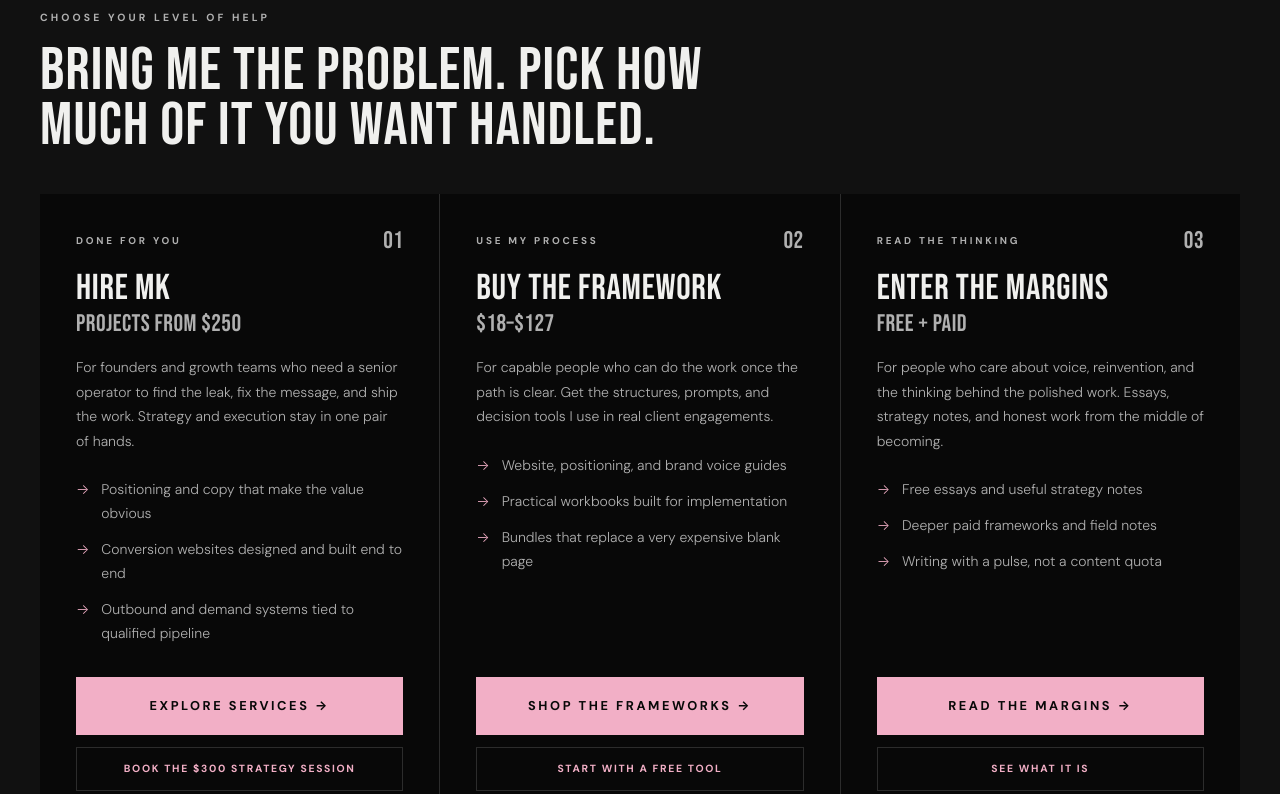
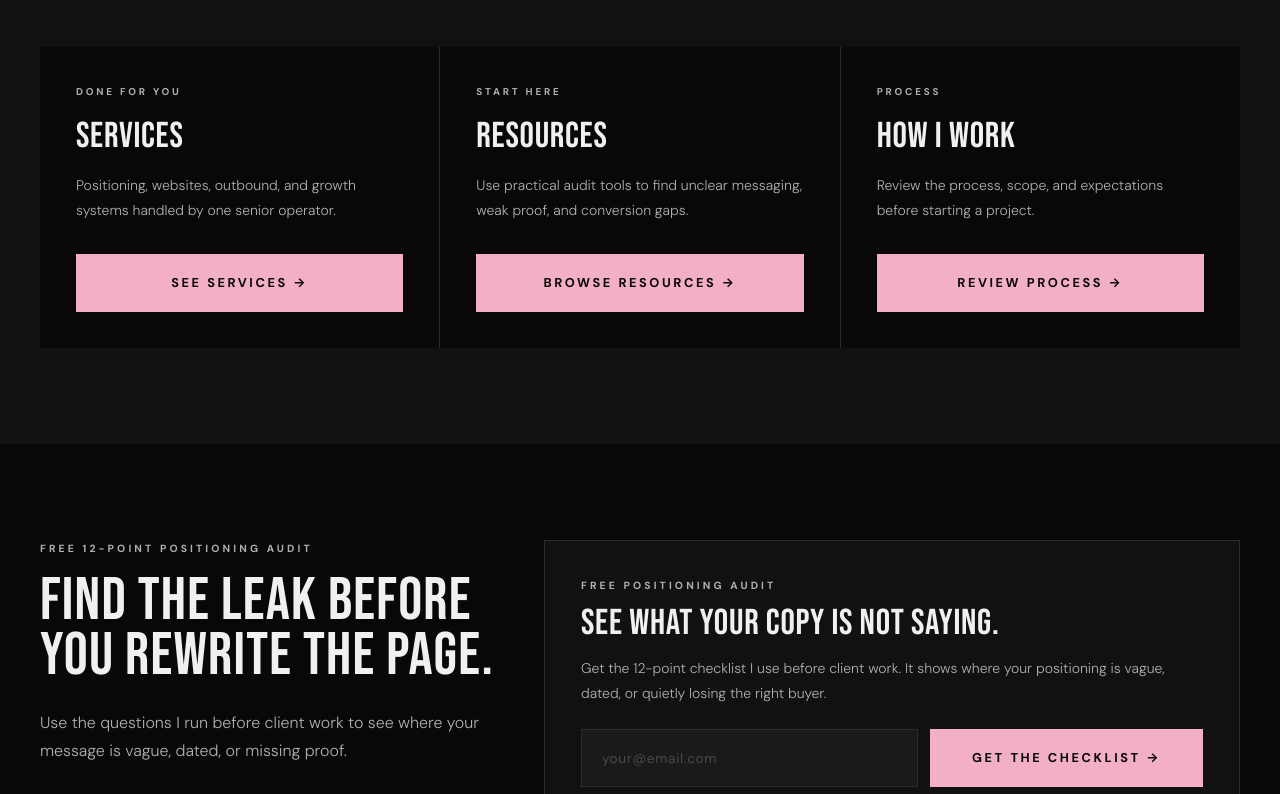
Before and after one commit to empathicmk-svg/mkp-changes, a Next.js app: page / in a window 1280 px wide. Shown: the part 886-1680 px from the top of the page. Built offline with nearby package versions, Linux system fonts and the light colour scheme; a web font is replaced by a local one.

Commit message:
Simplify live homepage to services focus

```diff
--- a/app/page.tsx
+++ b/app/page.tsx
@@ -2,65 +2,34 @@ import type { Metadata } from "next";
 import Link from "next/link";
 import InlineLeadCapture from "@/app/components/InlineLeadCapture";
 import LegacyOfferingsRedirect from "@/app/components/LegacyOfferingsRedirect";
-import { STRIPE_SESSION, SUBSTACK_URL } from "@/app/lib/config";
 
 export const metadata: Metadata = {
   title: "MK Parrish — Growth Strategy, Websites & Messaging",
   description:
-    "MK Parrish builds sharper positioning, conversion websites, outbound, and demand systems that turn how B2B companies are seen into qualified pipeline.",
+    "Growth strategy, conversion websites, positioning, and messaging for B2B companies.",
 };
 
-const paths = [
+const cards = [
   {
-    number: "01",
     eyebrow: "Done for you",
-    title: "Hire MK",
-    price: "Projects from $250",
-    desc: "For founders and growth teams who need a senior operator to find the leak, fix the message, and ship the work. Strategy and execution stay in one pair of hands.",
-    bullets: [
-      "Positioning and copy that make the value obvious",
-      "Conversion websites designed and built end to end",
-      "Outbound and demand systems tied to qualified pipeline",
-    ],
-    primaryHref: "/services#offerings",
-    primaryLabel: "Explore Services",
-    secondaryHref: STRIPE_SESSION,
-    secondaryLabel: "Book The $300 Strategy Session",
-    external: false,
+    title: "Services",
+    text: "Positioning, websites, outbound, and growth systems handled by one senior operator.",
+    href: "/services#offerings",
+    cta: "See Services",
   },
   {
-    number: "02",
-    eyebrow: "Use my process",
-    title: "Buy the Framework",
-    price: "$18–$127",
-    desc: "For capable people who can do the work once the path is clear. Get the structures, prompts, and decision tools I use in real client engagements.",
-    bullets: [
-      "Website, positioning, and brand voice guides",
-      "Practical workbooks built for implementation",
-      "Bundles that replace a very expensive blank page",
-    ],
-    primaryHref: "/shelf",
-    primaryLabel: "Shop the Frameworks",
-    secondaryHref: "/resources",
-    secondaryLabel: "Start With a Free Tool",
-    external: false,
+    eyebrow: "Start here",
+    title: "Resources",
+    text: "Use practical audit tools to find unclear messaging, weak proof, and conversion gaps.",
+    href: "/resources",
+    cta: "Browse Resources",
   },
   {
-    number: "03",
-    eyebrow: "Read the thinking",
-    title: "Enter The Margins",
-    price: "Free + paid",
-    desc: "For people who care about voice, reinvention, and the thinking behind the polished work. Essays, strategy notes, and honest work from the middle of becoming.",
-    bullets: [
-      "Free essays and useful strategy notes",
-      "Deeper paid frameworks and field notes",
-      "Writing with a pulse, not a content quota",
-    ],
-    primaryHref: SUBSTACK_URL,
-    primaryLabel: "Read The Margins",
-    secondaryHref: "/margins",
-    secondaryLabel: "See What It Is",
-    external: true,
+    eyebrow: "Process",
+    title: "How I Work",
+    text: "Review the process, scope, and expectations before starting a project.",
+    href: "/how-i-work",
+    cta: "Review Process",
   },
 ] as const;
 
@@ -75,96 +44,43 @@ export default function HomePage() {
         </div>
         <div className="relative mx-auto max-w-[1400px] px-6 lg:px-10">
           <p className="font-body text-[0.68rem] font-bold uppercase tracking-[0.32em] text-petal">
-            Senior growth operator + writer
+            Senior growth operator
           </p>
           <h1 className="mt-5 max-w-5xl font-display text-6xl uppercase leading-[0.88] tracking-[0.01em] text-pearl md:text-8xl lg:text-9xl">
             Turn how you&apos;re seen <span className="text-petal">into revenue.</span>
           </h1>
           <p className="mt-7 max-w-3xl font-serif text-xl italic leading-9 text-smoke md:text-2xl">
-            I help B2B companies close the gap between what they have become and how they show up. Clearer positioning, conversion websites, and growth systems built by one senior operator from first sentence to qualified call.
+            I help B2B companies clarify positioning, improve conversion, and build growth systems that connect the message to the pipeline.
           </p>
           <div className="mt-9 flex flex-col gap-3 sm:flex-row">
-            <Link
-              href="/book"
-              className="btn-primary inline-flex justify-center px-7 py-4 font-body text-[0.72rem] font-bold uppercase tracking-[0.18em] text-void"
-            >
+            <Link href="/book" className="btn-primary inline-flex justify-center px-7 py-4 font-body text-[0.72rem] font-bold uppercase tracking-[0.18em] text-void">
               Book a Free Strategy Call →
             </Link>
-            <Link
-              href="/services#offerings"
-              className="inline-flex justify-center border border-graphite px-7 py-4 font-body text-[0.72rem] font-bold uppercase tracking-[0.18em] text-ash transition hover:border-petal hover:text-petal"
-            >
+            <Link href="/services#offerings" className="inline-flex justify-center border border-graphite px-7 py-4 font-body text-[0.72rem] font-bold uppercase tracking-[0.18em] text-ash transition hover:border-petal hover:text-petal">
               See Services & Pricing
             </Link>
           </div>
-          <p className="mt-7 font-body text-[0.65rem] font-bold uppercase tracking-[0.18em] text-iron">
-            $40M+ pipeline influenced · Fortune 50 to growth-stage teams · No agency layers
-          </p>
         </div>
       </section>
 
-      <section className="bg-obsidian py-16 md:py-24">
+      <section id="offerings" className="bg-obsidian py-16 md:py-24">
         <div className="mx-auto max-w-[1400px] px-6 lg:px-10">
           <div className="mb-10 max-w-3xl">
-            <p className="font-body text-[0.65rem] font-bold uppercase tracking-[0.3em] text-petal">Choose your level of help</p>
+            <p className="font-body text-[0.65rem] font-bold uppercase tracking-[0.3em] text-petal">Where to start</p>
             <h2 className="mt-4 font-display text-5xl uppercase leading-[0.95] tracking-[0.02em] text-pearl md:text-6xl">
-              Bring me the problem. Pick how much of it you want handled.
+              Keep the site focused on the work.
             </h2>
           </div>
           <div className="grid gap-px bg-graphite lg:grid-cols-3">
-            {paths.map((path) => (
-              <article key={path.number} className="flex h-full flex-col bg-void p-7 md:p-9">
-                <div className="flex items-center justify-between gap-4">
-                  <p className="font-body text-[0.62rem] font-bold uppercase tracking-[0.28em] text-petal">{path.eyebrow}</p>
-                  <p className="font-display text-2xl text-petal/40">{path.number}</p>
-                </div>
-                <h2 className="mt-5 font-display text-4xl uppercase tracking-[0.02em] text-pearl">{path.title}</h2>
-                <p className="mt-2 font-display text-2xl text-petal">{path.price}</p>
-                <p className="mt-5 font-body text-sm font-light leading-7 text-smoke">{path.desc}</p>
-                <ul className="mt-6 space-y-3">
-                  {path.bullets.map((bullet) => (
-                    <li key={bullet} className="flex gap-3 font-body text-sm font-light leading-6 text-smoke">
-                      <span className="text-petal">→</span>
-                      <span>{bullet}</span>
-                    </li>
-                  ))}
-                </ul>
+            {cards.map((card) => (
+              <article key={card.title} className="flex h-full flex-col bg-void p-7 md:p-9">
+                <p className="font-body text-[0.62rem] font-bold uppercase tracking-[0.28em] text-petal">{card.eyebrow}</p>
+                <h2 className="mt-5 font-display text-4xl uppercase tracking-[0.02em] text-pearl">{card.title}</h2>
+                <p className="mt-5 font-body text-sm font-light leading-7 text-smoke">{card.text}</p>
                 <div className="mt-auto pt-8">
-                  {path.external ? (
-                    <a
-                      href={path.primaryHref}
-                      target="_blank"
-                      rel="noreferrer"
-                      className="btn-primary inline-flex w-full justify-center px-5 py-4 font-body text-[0.72rem] font-bold uppercase tracking-[0.18em] text-void"
-                    >
-                      {path.primaryLabel} →
-                    </a>
-                  ) : (
-                    <Link
-                      href={path.primaryHref}
-                      className="btn-primary inline-flex w-full justify-center px-5 py-4 font-body text-[0.72rem] font-bold uppercase tracking-[0.18em] text-void"
-                    >
-                      {path.primaryLabel} →
-                    </Link>
-                  )}
-
-                  {path.secondaryHref.startsWith("http") ? (
-                    <a
-                      href={path.secondaryHref}
-                      target="_blank"
-                      rel="noreferrer"
-                      className="mt-3 inline-flex w-full justify-center border border-graphite px-5 py-3 font-body text-[0.65rem] font-bold uppercase tracking-[0.16em] text-ash transition hover:border-petal hover:text-petal"
-                    >
-                      {path.secondaryLabel}
-                    </a>
-                  ) : (
-                    <Link
-                      href={path.secondaryHref}
-                      className="mt-3 inline-flex w-full justify-center border border-graphite px-5 py-3 font-body text-[0.65rem] font-bold uppercase tracking-[0.16em] text-ash transition hover:border-petal hover:text-petal"
-                    >
-                      {path.secondaryLabel}
-                    </Link>
-                  )}
+                  <Link href={card.href} className="btn-primary inline-flex w-full justify-center px-5 py-4 font-body text-[0.72rem] font-bold uppercase tracking-[0.18em] text-void">
+                    {card.cta} →
+                  </Link>
                 </div>
               </article>
             ))}
@@ -180,12 +96,9 @@ export default function HomePage() {
               Find the leak before you rewrite the page.
             </h2>
             <p className="mt-6 max-w-xl font-body text-base font-light leading-8 text-smoke">
-              Most weak copy is not a writing problem. It is a positioning problem wearing a nicer font. Use the questions I run before client work to see where your message is vague, dated, or costing you the right opportunities.
+              Use the questions I run before client work to see where your message is vague, dated, or missing proof.
             </p>
-            <Link
-              href="/resources"
-              className="mt-7 inline-flex font-body text-[0.7rem] font-bold uppercase tracking-[0.18em] text-petal transition hover:text-blush"
-            >
+            <Link href="/resources" className="mt-7 inline-flex font-body text-[0.7rem] font-bold uppercase tracking-[0.18em] text-petal transition hover:text-blush">
               Browse all free resources →
             </Link>
           </div>
```
